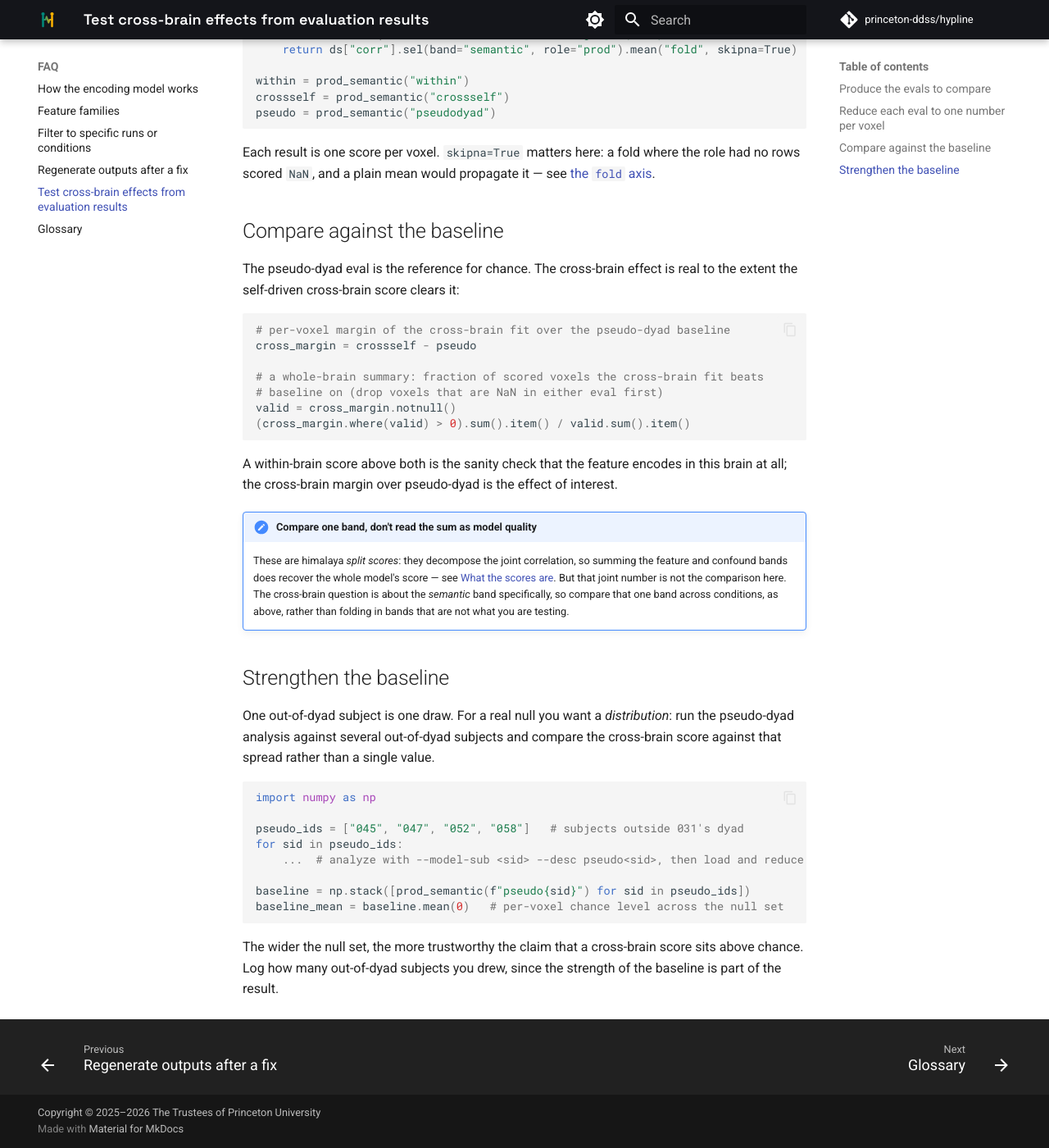
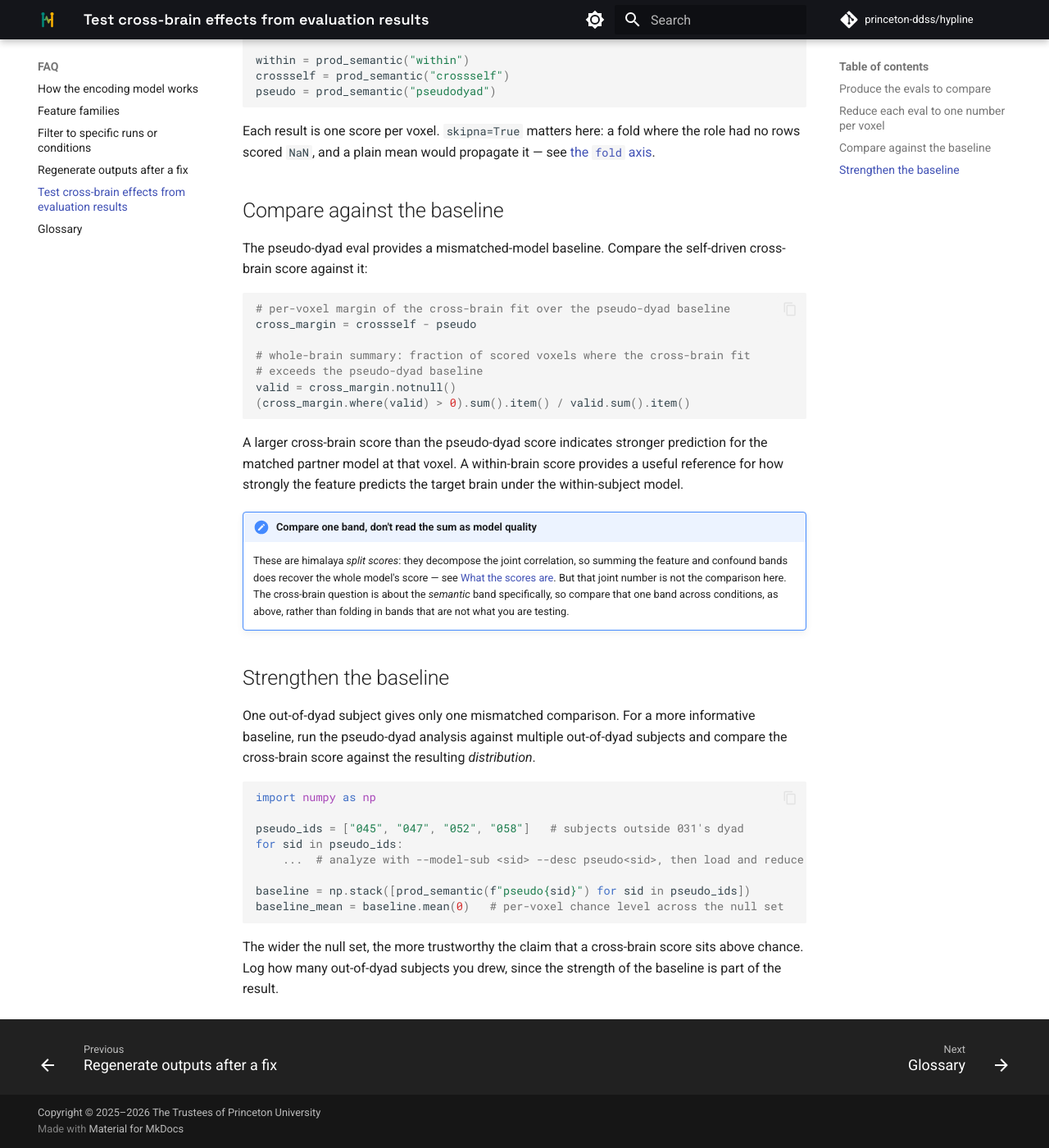
Before and after one commit to princeton-ddss/hypline, an MkDocs documentation site: the page built from docs/mkdocs/FAQ/analyze-evals.md, in a window 1280 px wide and 1400 px high, scrolled down 1511 px. Shown: the whole window at 82% size. Built offline with MkDocs 1.6.1 and Material for MkDocs 9.7.7, drawn with Linux system fonts in a browser that asks for light colours; comment, search, counter and statistics services are not loaded; the version menu is left out; some of the changed text lies outside the part shown.

Commit message:
Revise FAQ on cross-brain effect analysis
Updated references and improved clarity in the guide regarding the cross-brain effect analysis. Adjusted links to reflect the correct paths for encoding results and concepts.

````diff
--- a/docs/mkdocs/FAQ/analyze-evals.md
+++ b/docs/mkdocs/FAQ/analyze-evals.md
@@ -1,14 +1,14 @@
 # Test the cross-brain effect from evals
 
-You have run [`encoding analyze`](../reference/encoding.md) a few times and have a
-handful of eval files. This guide turns them into an answer to the question
-hypline is built for: does one partner's model, driven by the shared
-conversation, predict the *other* partner's brain better than a mismatched model
-would? That comparison is a within-subject fit, a cross-brain fit, and a
-pseudo-dyad baseline, read side by side.
+You have run [`encoding analyze`](../step-by-step/encoding.md) a few times
+and have a handful of eval files. This guide uses them to address a common
+hyperscanning question: does one partner's model, driven by the shared
+conversation, predict the other partner's brain better than a mismatched
+model would? We compare a within-subject fit, a cross-brain fit, and a
+pseudo-dyad baseline side by side.
 
-This is the applied companion to [Reading an encoding result](../concepts/reading-an-eval.md),
-which explains what a single eval's axes mean. Here we compare several.
+This is the applied companion to [How to work with encoding results](../step-by-step/encoding-results.md),
+which explains how to load a single eval, interpret its axes, and select the scores you need. Here we compare several evals.
 
 ## Produce the evals to compare
 
@@ -51,7 +51,7 @@
 The three land under `results/sub-031/` as `encodingEval-within`,
 `encodingEval-crossself`, and `encodingEval-pseudodyad`. Which source/model
 pairings mean what is laid out in
-[Choosing source and model](../concepts/how-encoding-works.md#choosing-source-and-model).
+[Choosing source and model](how-encoding-works.md#choosing-source-and-model).
 
 ## Reduce each eval to one number per voxel
 
@@ -73,33 +73,34 @@
 
 Each result is one score per voxel. `skipna=True` matters here: a fold where the
 role had no rows scored `NaN`, and a plain mean would propagate it — see
-[the `fold` axis](../concepts/reading-an-eval.md#fold-the-cross-validation-folds).
+[the `fold` axis](../step-by-step/encoding-results.md#fold-the-cross-validation-folds).
 
 ## Compare against the baseline
 
-The pseudo-dyad eval is the reference for chance. The cross-brain effect is real
-to the extent the self-driven cross-brain score clears it:
+The pseudo-dyad eval provides a mismatched-model baseline. Compare
+the self-driven cross-brain score against it:
 
 ```python
 # per-voxel margin of the cross-brain fit over the pseudo-dyad baseline
 cross_margin = crossself - pseudo
 
-# a whole-brain summary: fraction of scored voxels the cross-brain fit beats
-# baseline on (drop voxels that are NaN in either eval first)
+# whole-brain summary: fraction of scored voxels where the cross-brain fit
+# exceeds the pseudo-dyad baseline
 valid = cross_margin.notnull()
 (cross_margin.where(valid) > 0).sum().item() / valid.sum().item()
 ```
 
-A within-brain score above both is the sanity check that the feature encodes in
-this brain at all; the cross-brain margin over pseudo-dyad is the effect of
-interest.
+A larger cross-brain score than the pseudo-dyad score indicates stronger
+prediction for the matched partner model at that voxel. A within-brain
+score provides a useful reference for how strongly the feature predicts
+the target brain under the within-subject model.
 
 !!! note "Compare one band, don't read the sum as model quality"
 
     These are himalaya *split scores*: they decompose the joint correlation, so
     summing the feature and confound bands does recover the whole model's score —
     see
-    [What the scores are](../concepts/reading-an-eval.md#what-the-scores-are-and-are-not).
+    [What the scores are](../step-by-step/encoding-results.md#what-the-scores-are-and-are-not).
     But that joint number is not the comparison here. The cross-brain question is
     about the *semantic* band specifically, so compare that one band across
     conditions, as above, rather than folding in bands that are not what you are
@@ -107,9 +108,9 @@
 
 ## Strengthen the baseline
 
-One out-of-dyad subject is one draw. For a real null you want a *distribution*:
-run the pseudo-dyad analysis against several out-of-dyad subjects and compare the
-cross-brain score against that spread rather than a single value.
+One out-of-dyad subject gives only one mismatched comparison. For a more
+informative baseline, run the pseudo-dyad analysis against multiple out-of-dyad
+subjects and compare the cross-brain score against the resulting *distribution*.
 
 ```python
 import numpy as np
````
